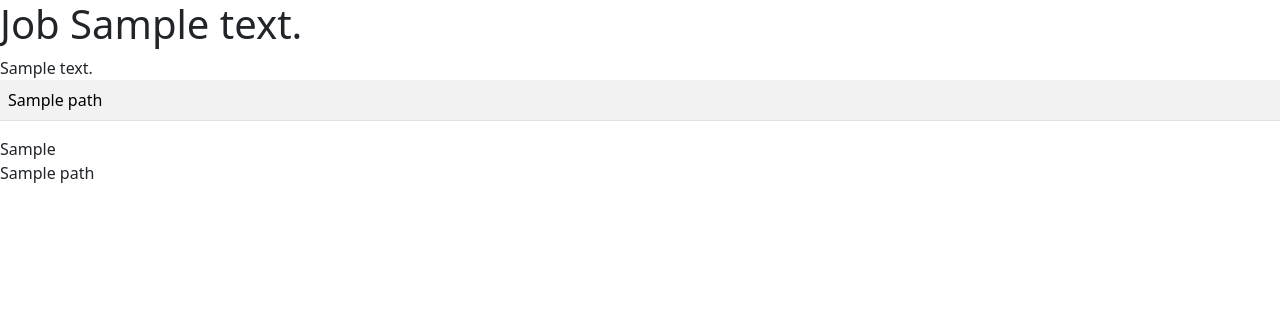
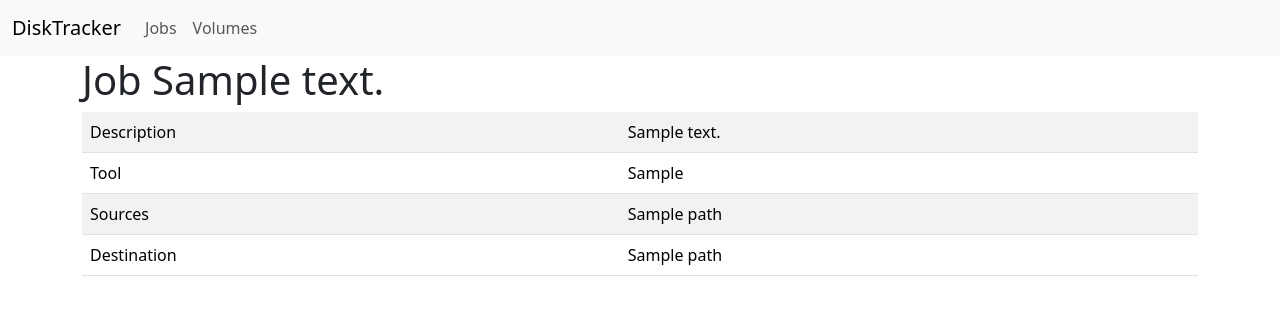
Before and after one commit to fovea1959/DiskTracker, a Python web app: template templates/job.html in a window 1280 px wide. Shown: the top 315 px of the page. Run offline with Jinja, Linux system fonts and the light colour scheme; the template is opened without the code that fills it: most values are stand-ins (such as "Sample title", 1, 10 or a date in 2020).

Commit message:
Use a generic container to pass data.

```diff
--- a/templates/base.html
+++ b/templates/base.html
@@ -7,7 +7,25 @@
     <link href="/static/bootstrap.css" rel="stylesheet">
   </head>
   <body>
-    <div class="content">
+    <nav class="navbar navbar-expand-lg bg-body-tertiary">
+      <div class="container-fluid">
+        <a class="navbar-brand" href="#">DiskTracker</a>
+        <button class="navbar-toggler" type="button" data-bs-toggle="collapse" data-bs-target="#navbarNav" aria-controls="navbarNav" aria-expanded="false" aria-label="Toggle navigation">
+          <span class="navbar-toggler-icon"></span>
+        </button>
+        <div class="collapse navbar-collapse" id="navbarNav">
+          <ul class="navbar-nav">
+            <li class="nav-item">
+              <a class="nav-link" href="{{ url_for('jobs')}}">Jobs</a>
+            </li>
+            <li class="nav-item">
+              <a class="nav-link" href="{{ url_for('volumes')}}">Volumes</a>
+            </li>
+          </ul>
+        </div>
+      </div>
+    </nav>
+    <div class="container">
         {% block content %} {% endblock %}
     </div>
     <script src="/static/bootstrap.bundle.js"></script>
--- a/templates/job.html
+++ b/templates/job.html
@@ -1,15 +1,30 @@
 {% extends 'base.html' %}
 
 {% block content %}
-    <h1 class="title">{% block title %} Job {{ job.job_description }} {% endblock %}</h1>
-    <div class="content">
-        <div>{{job.job_description }}</div>
-        <div><table class="table table-striped">
-        {% for source in job.sources %}
-            <tr><td>{{ source.path() }}</td></tr>
-        {% endfor %}
-        </table></div>
-        <div>{{ job.job_tool }}</div>
-        <div>{{ job.destination.path() }}</div>
-    </div>
+    <h1 class="title">{% block title %} Job {{ job_data.job.job_description }} {% endblock %}</h1>
+    {% set job = job_data.job %}
+    <table class="table table-striped">
+        <tbody>
+            <tr>
+                <td>Description</td>
+                <td>{{ job.job_description }}</td>
+            </tr>
+            <tr>
+                <td>Tool</td>
+                <td>{{ job.job_tool }}</td>
+            </tr>
+            <tr>
+                <td>Sources</td>
+                <td>
+                    {% for source in job.sources %}
+                        <div>{{ source.path() }}</div>
+                    {% endfor %}
+                </td>
+            </tr>
+            <tr>
+                <td>Destination</td>
+                <td>{{ job.destination.path() }}</td>
+            </tr>
+        </tbody>
+    </table>
 {% endblock %}
```
Also changed, not shown: app.py (+29 -8 lines), templates/jobs.html (+16 -3 lines), templates/volumes.html (+9 -2 lines).
